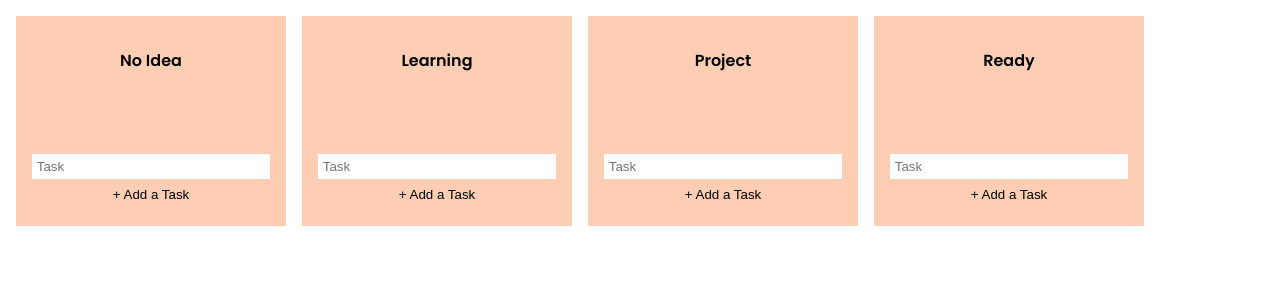
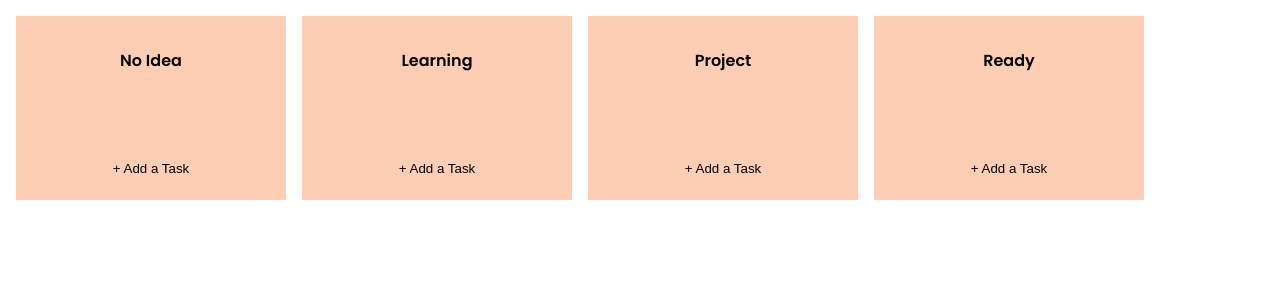
Before and after one commit to mariangz/learning-app, a React (Create React App) app: page / in a window 1280 px wide. Shown: the top 300 px of the page. Built offline with nearby package versions, Linux system fonts and the light colour scheme.

Commit message:
feat: hide input

```diff
--- /dev/null
+++ b/src/AddButton.js
@@ -0,0 +1,7 @@
+export default function AddButton() {
+	return (
+		<>
+			<input />
+		</>
+	);
+}
--- a/src/Column.js
+++ b/src/Column.js
@@ -1,19 +1,29 @@
 import { useState } from 'react';
 import Task from './Task';
+import AddButton from './AddButton';
+
 export default function Column({ title }) {
 	const [task, setTask] = useState([]);
 	const [name, setName] = useState('');
+	const [addBtn, setAddBtn] = useState(true);
+	const [addInput, setAddInput] = useState(false);
+
 	function handleSubmitAdd(e) {
 		e.preventDefault();
 		setTask([...task, name]);
 		setName('');
+		setAddBtn(true);
+		setAddInput(false);
 	}
+	function handleShowInputClick() {
+		setAddBtn(false);
+		setAddInput(true);
+	}
+
 	const taskList = task.map((item) => <Task title={item} />);
-
-	return (
-		<div className='column'>
-			<h1 className='column column__title'>{title}</h1>
-			<div className='column column__body'>{taskList}</div>
+	let btn;
+	if (addInput) {
+		btn = (
 			<form onSubmit={handleSubmitAdd} className='AddCardButton__container'>
 				<input
 					onChange={(e) => setName(e.target.value)}
@@ -22,9 +32,22 @@ export default function Column({ title }) {
 					className='AddCardButton__input'
 				/>
 				<button type='submit' className='AddCardButton__btn'>
-					+ Add a Task
+					Enter
 				</button>
 			</form>
+		);
+	} else {
+		btn = (
+			<button onClick={handleShowInputClick} className='AddCardButton__btn'>
+				+ Add a Task
+			</button>
+		);
+	}
+	return (
+		<div className='column'>
+			<h1 className='column column__title'>{title}</h1>
+			<div className='column column__body'>{taskList}</div>
+			{btn}
 		</div>
 	);
 }
--- a/src/Container.js
+++ b/src/Container.js
@@ -1,3 +1,3 @@
 export default function Container({ children, theme }) {
-  return <div className={`container ${theme}`}>{children}</div>;
+	return <div className={`container ${theme}`}>{children}</div>;
 }
```
